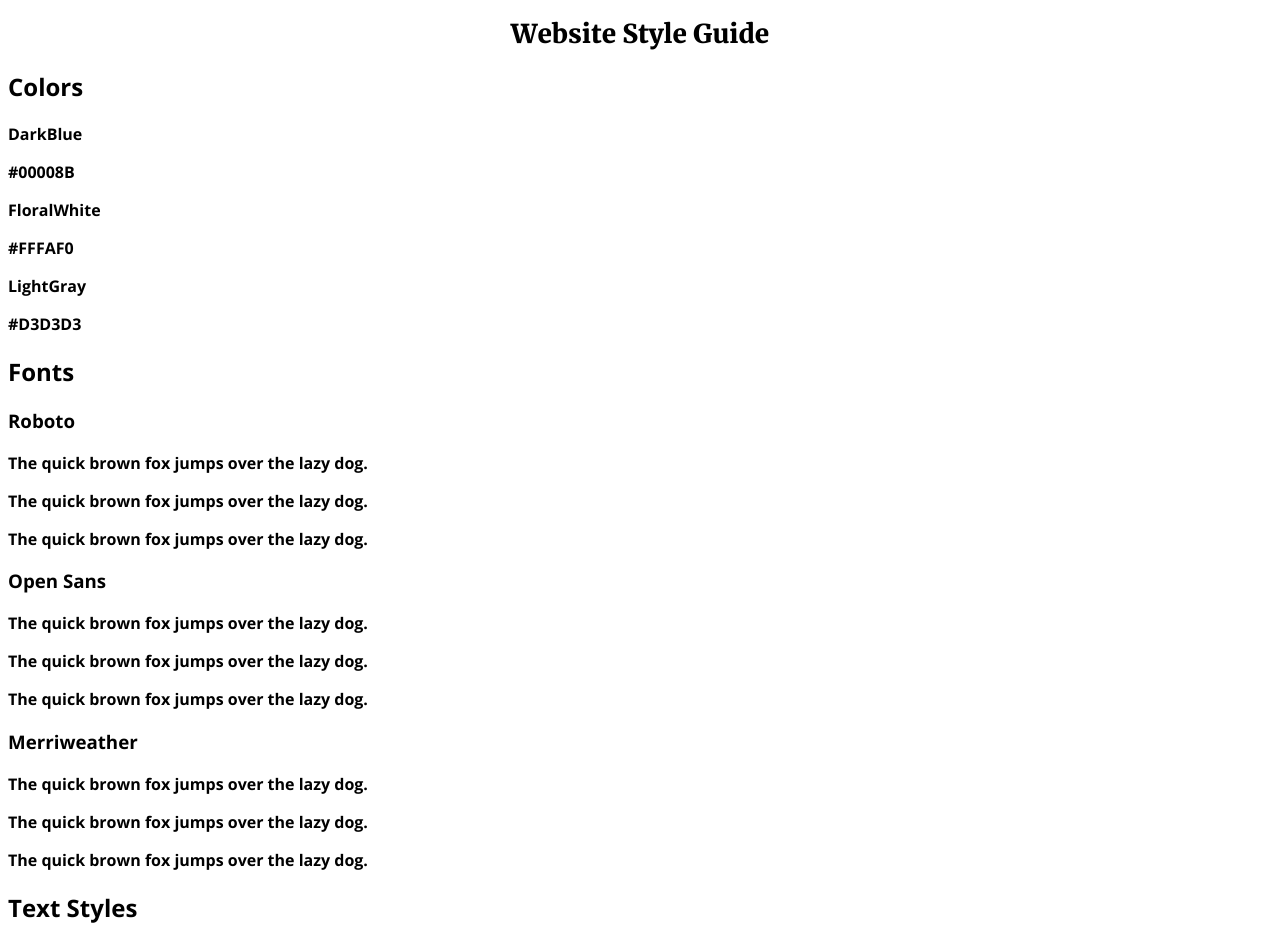
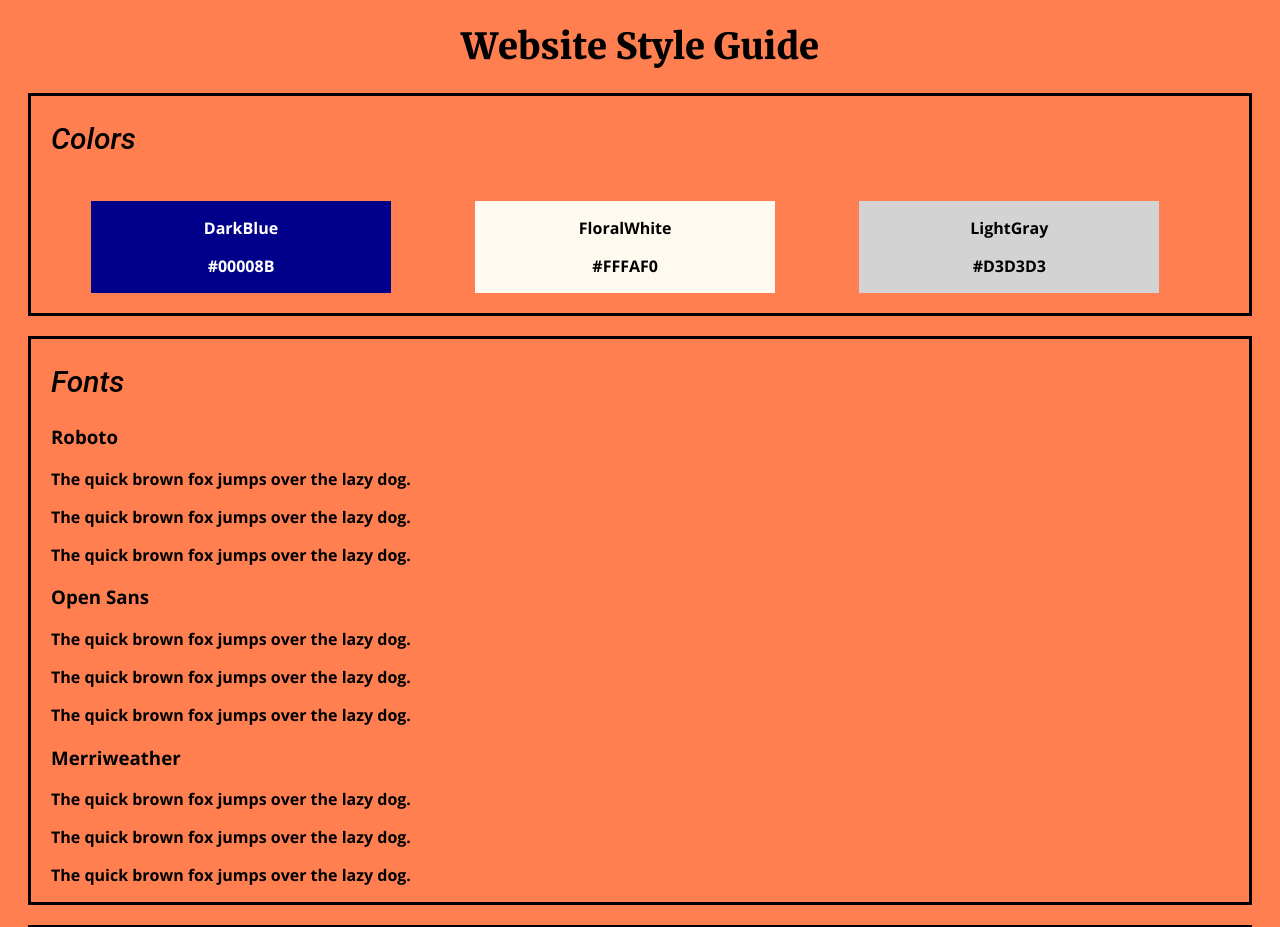
Before and after one commit to jakubmihal/My-Website-Design-System, a plain HTML site: page index.html in a window 1280 px wide. Shown: the top 927 px of the page. Drawn offline with Linux system fonts and the light colour scheme; a web font is replaced by a local one.

Commit message:
add Colors section styles

```diff
--- a/styles.css
+++ b/styles.css
@@ -1,3 +1,5 @@
+/* Fonts */
+
 @font-face {
   font-family: "Roboto";
   src: url("/Fonts/Roboto/Roboto-Black.ttf") format("truetype"),
@@ -39,14 +41,69 @@
     url("/Fonts/Merriweather/Merriweather-Regular.ttf") format("truetype");
 }
 
+/* Box Sizing */
+
+* {
+  box-sizing: border-box;
+}
+
+/* Body styles */
+
 body {
   font-family: "Open Sans", sans-serif;
+  background-color: coral;
 }
+
+/* Header styles */
 
 h1 {
   font-family: "Merriweather", sans-serif;
   font-weight: 700;
-    font-size: 26px;
+  font-size: 36px;
   font-style: bold;
   text-align: center;
 }
+
+/* section styles */
+
+section {
+  border: 3px solid black;
+  padding-left: 20px;
+  margin: 20px;
+}
+
+h2 {
+    font-family: "Roboto", sans-serif;
+    font-weight: 500;
+    font-size: 30px;
+    font-style: italic;
+  }
+
+/* Colors section styles */
+
+.DarkBlue {
+  background-color: #00008b;
+  color: white;
+  text-align: center;
+  width: 300px;
+  display: inline-block;
+  margin: 20px 40px;
+}
+
+.FloralWhite {
+  background-color: #fffaf0;
+  color: black;
+  text-align: center;
+  width: 300px;
+  display: inline-block;
+  margin: 20px 40px;
+}
+
+.LightGray {
+  background-color: #d3d3d3;
+  color: black;
+  text-align: center;
+  width: 300px;
+  display: inline-block;
+  margin: 20px 40px;
+}
```
Lines whose indentation alone changed are shown as unchanged.
